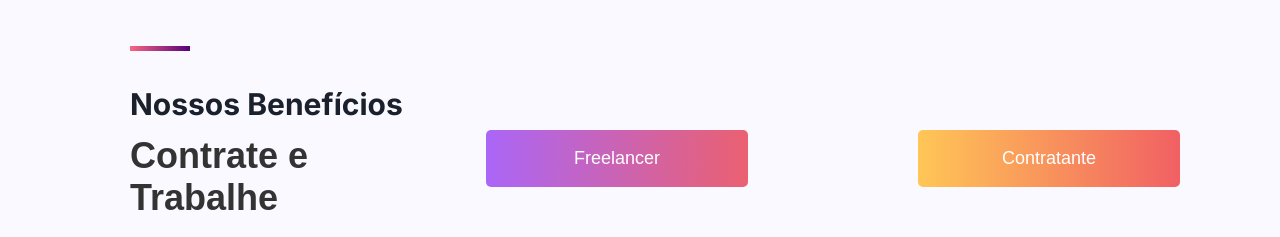
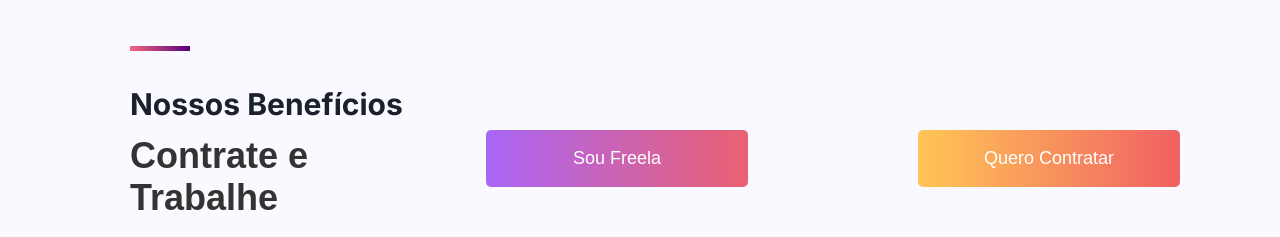
Before and after one commit to Arthur5502/Tech-Moms, a React (Create React App) app: page / in a window 1280 px wide. Shown: the part 1360-1597 px from the top of the page. Built offline with nearby package versions, Linux system fonts and the light colour scheme.

Commit message:
Update Beneficios.js

```diff
--- a/src/components/Beneficios.js
+++ b/src/components/Beneficios.js
@@ -1,4 +1,4 @@
-import React, { useRef } from 'react';
+import React, { useRef, useState } from 'react';
 import '../styles/Beneficios.css';
 import image1 from '../assets/image1.jpg';
 import image2 from '../assets/image2.png';
@@ -6,7 +6,10 @@ import image3 from '../assets/image3.png';
 import image4 from '../assets/image4.png';
 import image5 from '../assets/image5.png';
 
-const HeaderBeneficios = () => (
+const HeaderBeneficios = () => {
+  const [isCompany, setIsCompany] = useState(false);
+
+  return (
     <div className="header-beneficios">
       <div className="purple-bar"></div>
       <div className="header-content-beneficios">
@@ -15,12 +18,23 @@ const HeaderBeneficios = () => (
           <h3>Contrate e Trabalhe</h3>
         </div>
         <div className="button-group">
-        <button className="button freela">Freelancer</button>
-        <button className="button contratar">Contratante</button>
+          <button
+            className={`freela button ${!isCompany ? 'active' : ''}`}
+            onClick={() => setIsCompany(false)}
+          >
+            Sou Freela
+          </button>
+          <button
+            className={`button contratar ${isCompany ? 'active' : ''}`}
+            onClick={() => setIsCompany(true)}
+          >
+            Quero Contratar
+          </button>
         </div>
       </div>
     </div>
   );
+};
 
 const Card = ({ imageSrc, text }) => (
   <div className="card">
```
Lines whose indentation alone changed are shown as unchanged.
